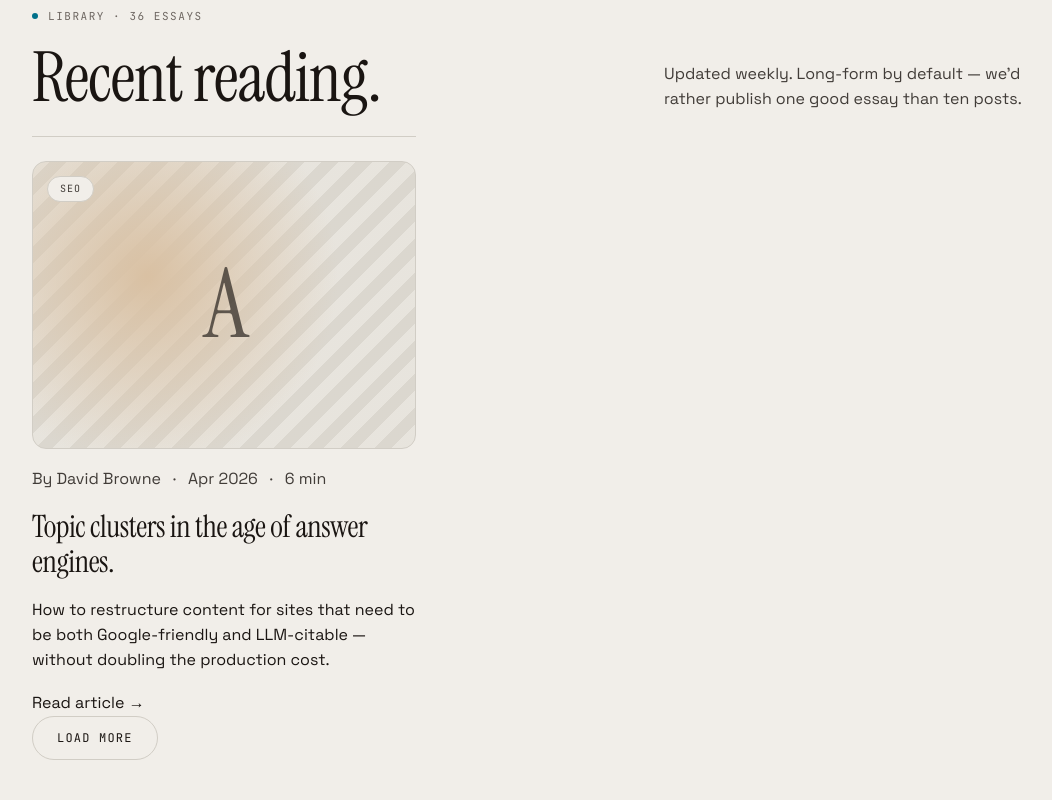
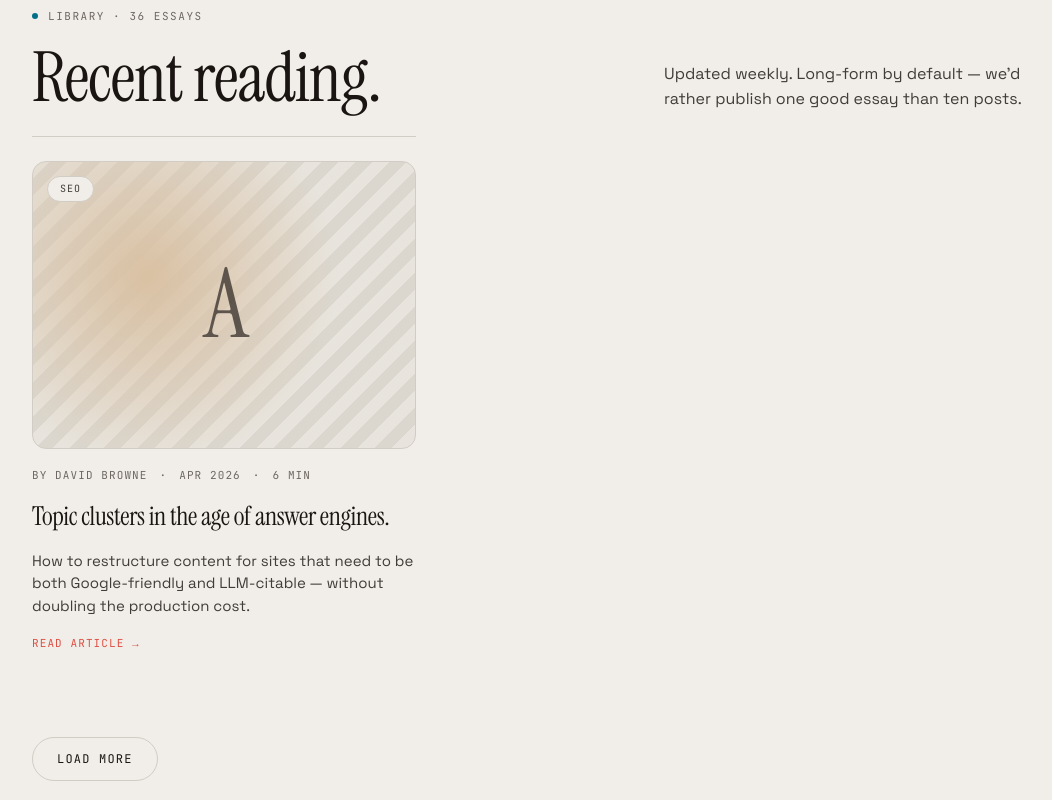
Before and after one commit to Dbrowne14/Default_Social_AI, a Next.js app: page /insights in a window 1280 px wide. Shown: the part 1940-2740 px from the top of the page, without its empty margins (0-1052 px from the left). Built offline with nearby package versions, Linux system fonts and the light colour scheme.

Commit message:
Separating concerns for blog posts

```diff
--- a/app/insights/page.tsx
+++ b/app/insights/page.tsx
@@ -1,6 +1,7 @@
 import InsightsHeader from "@/components/insights/InsightsHeader";
 import InsightsFilter from "@/components/insights/InsightsFilter";
 import InsightsFeatured from "@/components/insights/InsightsFeatured";
+import InsightsBlogPosts from "@/components/insights/InsightsBlogPosts";
 
 const Page = () => {
   return (
@@ -8,57 +9,7 @@ const Page = () => {
       <InsightsHeader />
       <InsightsFilter />
       <InsightsFeatured />
-      <section className="pt-10">
-        <div className="container-custom">
-          <div className="section-headings mb-6">
-            <div className="section-title">
-              <div className="eyebrow">Library · 36 essays</div>
-              <h2>Recent reading.</h2>
-            </div>
-            <p className="meta">
-              Updated weekly. Long-form by default — we'd rather publish one
-              good essay than ten posts.
-            </p>
-          </div>
-
-          <div
-            className="grid grid-cols-1 xs520:grid-cols-2 md:grid-cols-3 gap-8 mt-6"
-            id="articles-grid"
-          >
-            <article
-              className="flex flex-col gap-4.5 pt-6 border-t border-line cursor-pointer transition-transform duration-200 ease-in-out hover:-translate-y-0.5"
-              data-cat="seo"
-            >
-              <div className="aspect-4/3 rounded-[14px] border border-line relative overflow-hidden [background:radial-gradient(circle_at_30%_40%,color-mix(in_oklch,var(--accent)_22%,var(--ink-3)),transparent_60%),repeating-linear-gradient(135deg,var(--ink-2)_0_12px,var(--ink-3)_12px_24px)]">
-                <span className="pill bg-ink absolute top-3.5 left-3.5">SEO</span>
-                <span className="absolute inset-0 flex items-center justify-center font-serif text-[96px] text-cream opacity-[0.65] tracking-[-0.04em]">A</span>
-              </div>
-              <div className="meta flex gap-3 ">
-                <span>By David Browne</span>
-                <span>·</span>
-                <span>Apr 2026</span>
-                <span>·</span>
-                <span>6 min</span>
-              </div>
-              <h3 className="serif">
-                Topic clusters in the age of answer engines.
-              </h3>
-              <p className="ex">
-                How to restructure content for sites that need to be both
-                Google-friendly and LLM-citable — without doubling the
-                production cost.
-              </p>
-              <span className="read">Read article →</span>
-            </article>
-          </div>
-
-          <div className="display: flex; justify-content: center; margin-top: 64px;">
-            <a className="btn ghost" href="#">
-              Load more <span className="arr">↓</span>
-            </a>
-          </div>
-        </div>
-      </section>
+      <InsightsBlogPosts/>
     </div>
   );
 };
--- /dev/null
+++ b/components/insights/InsightsBlogPosts.tsx
@@ -0,0 +1,36 @@
+import { insights } from "@/data/blogData";
+import BlogPost from "../ui/BlogPost";
+
+const InsightsBlogPosts = () => {
+  return (
+    <section className="pt-10">
+      <div className="container-custom">
+        <div className="section-headings mb-6">
+          <div className="section-title">
+            <div className="eyebrow">Library · 36 essays</div>
+            <h2>Recent reading.</h2>
+          </div>
+          <p className="meta">
+            Updated weekly. Long-form by default — we'd rather publish one good
+            essay than ten posts.
+          </p>
+        </div>
+
+        <div
+          className="grid grid-cols-1 xs520:grid-cols-2 md:grid-cols-3 gap-8 mt-6"
+          id="articles-grid"
+        >
+          <BlogPost />
+        </div>
+
+        <div className="flex align-center mt-21">
+          <a className="btn ghost" href="#">
+            Load more <span className="arr">↓</span>
+          </a>
+        </div>
+      </div>
+    </section>
+  );
+};
+
+export default InsightsBlogPosts;
--- /dev/null
+++ b/components/ui/BlogPost.tsx
@@ -0,0 +1,36 @@
+import { insights } from "@/data/blogData";
+
+const BlogPost = () => {
+  return (
+    <article
+      className="flex flex-col gap-4.5 pt-6 border-t border-line cursor-pointer transition-transform duration-200 ease-in-out hover:-translate-y-0.5"
+      data-cat="seo"
+    >
+      <div className="aspect-4/3 rounded-[14px] border border-line relative overflow-hidden [background:radial-gradient(circle_at_30%_40%,color-mix(in_oklch,var(--accent)_22%,var(--ink-3)),transparent_60%),repeating-linear-gradient(135deg,var(--ink-2)_0_12px,var(--ink-3)_12px_24px)]">
+        <span className="pill bg-ink absolute top-3.5 left-3.5">SEO</span>
+        <span className="absolute inset-0 flex items-center justify-center font-serif text-[96px] text-cream opacity-[0.65] tracking-[-0.04em]">
+          A
+        </span>
+      </div>
+      <div className="flex gap-3 font-mono text-[11px] tracking-widest uppercase text-muted">
+        <span>By David Browne</span>
+        <span>·</span>
+        <span>Apr 2026</span>
+        <span>·</span>
+        <span>6 min</span>
+      </div>
+      <h3 className="font-serif text-[26px] leading-[1.15]">
+        Topic clusters in the age of answer engines.
+      </h3>
+      <p className="text-cream-2 text-[15px] leading-normal">
+        How to restructure content for sites that need to be both
+        Google-friendly and LLM-citable — without doubling the production cost.
+      </p>
+      <span className="font-mono text-[11px] tracking-widest uppercase text-accent mt-auto">
+        Read article →
+      </span>
+    </article>
+  );
+};
+
+export default BlogPost;
--- a/data/blogData.ts
+++ b/data/blogData.ts
@@ -1,9 +1,9 @@
-export const insights:blogPostProps[] = [
+export const insights: blogPostProps[] = [
   {
     tag: "SEO",
     author: "David Browne",
     date: "April 2026",
-    readTime: "6 min read",
+    readTime: "6 min",
     title: "Topic clusters in the age of answer engines.",
     description:
       "How we restructure content systems for sites that need to be both Google-friendly and LLM-citable.",
@@ -13,7 +13,7 @@ export const insights:blogPostProps[] = [
     tag: "Social",
     author: "David Browne",
     date: "April 2026",
-    readTime: "4 min read",
+    readTime: "4 min",
     title: "Anatomy of a campaign that travelled 14 million times.",
     description:
       "A short forensic on a recent platform-native idea: the brief, the spike, and the long tail.",
@@ -21,9 +21,9 @@ export const insights:blogPostProps[] = [
   },
   {
     tag: "Web",
-    author:"David Browne",
+    author: "David Browne",
     date: "March 2026",
-    readTime: "7 min read",
+    readTime: "7 min",
     title: "Why we ship Next.js with a modular middleware layer.",
     description:
       "A look at our default stack — and the patterns that have made the biggest difference for clients.",
@@ -33,15 +33,75 @@ export const insights:blogPostProps[] = [
     featured: true,
     date: "May 2026",
     tag: "AI Practice",
-    readTime: "12 min read",
+    readTime: "12 min",
     title: "The AI concierge isn't a chatbot. It's a sales engineer.",
-    description:"",
+    description: "",
     excerpt:
       "Most 'AI on the website' projects fail because they treat AI as a feature — a chatbot in the corner. The teams that win treat it as a role: the sales engineer who's always on, always patient, and always one step ahead of the brief. Here's the four-layer pattern we use to make that real.",
     authorInitials: "R",
     author: "Robin McGlashan",
     authorRole: "Founder, Default Media Group",
-  }
+  },
+  {
+    tag: "Social",
+    date: "Apr 2026",
+    readTime: "4 min",
+    title: "Anatomy of a campaign that travelled 14m times.",
+    excerpt:
+      "A short forensic on a recent platform-native idea: the brief, the spike, and the long tail no-one talks about.",
+    author: "David Browne",
+    href: "/insights/anatomy-campaign-travelled-14m-times",
+  },
+  {
+    tag: "AI Practice",
+    date: "Mar 2026",
+    readTime: "9 min",
+    title: "Personalisation without the creep factor.",
+    excerpt:
+      "A working pattern for first-party personalisation that improves the experience without spooking the user — or the regulator.",
+    author: "David Browne",
+    href: "/insights/personalisation-without-creep-factor",
+  },
+  {
+    tag: "Web",
+    date: "Mar 2026",
+    readTime: "7 min",
+    title: "Why we ship Next.js with an AI middleware layer.",
+    excerpt:
+      "A look at our default stack — and the three middleware patterns that have made the biggest difference for clients.",
+    author: "David Browne",
+    href: "/insights/nextjs-ai-middleware-layer",
+  },
+  {
+    tag: "Strategy",
+    date: "Mar 2026",
+    readTime: "11 min",
+    title: "The marketing mix is a forecast, not a plan.",
+    excerpt:
+      "A practical case for predictive mix modelling — and the reason most quarterly plans drift by week six.",
+    author: "David Browne",
+    href: "/insights/marketing-mix-is-a-forecast",
+  },
+  {
+    tag: "Studio Ops",
+    date: "Feb 2026",
+    readTime: "5 min",
+    title: "Why our discovery is one week, not four.",
+    excerpt:
+      "What we cut to compress discovery without losing the strategic depth — and the one document we'd never skip.",
+    author: "David Browne",
+    href: "/insights/discovery-one-week-not-four",
+  },
+  {
+    tag: "AI Practice",
+    date: "Feb 2026",
+    readTime: "8 min",
+    title: "The four AI layers every brand site should plan for.",
+    excerpt:
+      "Experience, content, growth, analytics — and why 'AI chatbot' usually only covers a quarter of the value.",
+    author: "David Browne",
+    href: "/insights/four-ai-layers-brand-site",
+  },
 ];
 
 export type blogPostProps = {
@@ -55,5 +115,5 @@ export type blogPostProps = {
   authorInitials?: string;
   author: string;
   authorRole?: string;
-  href?:string
+  href?: string;
 };
```
